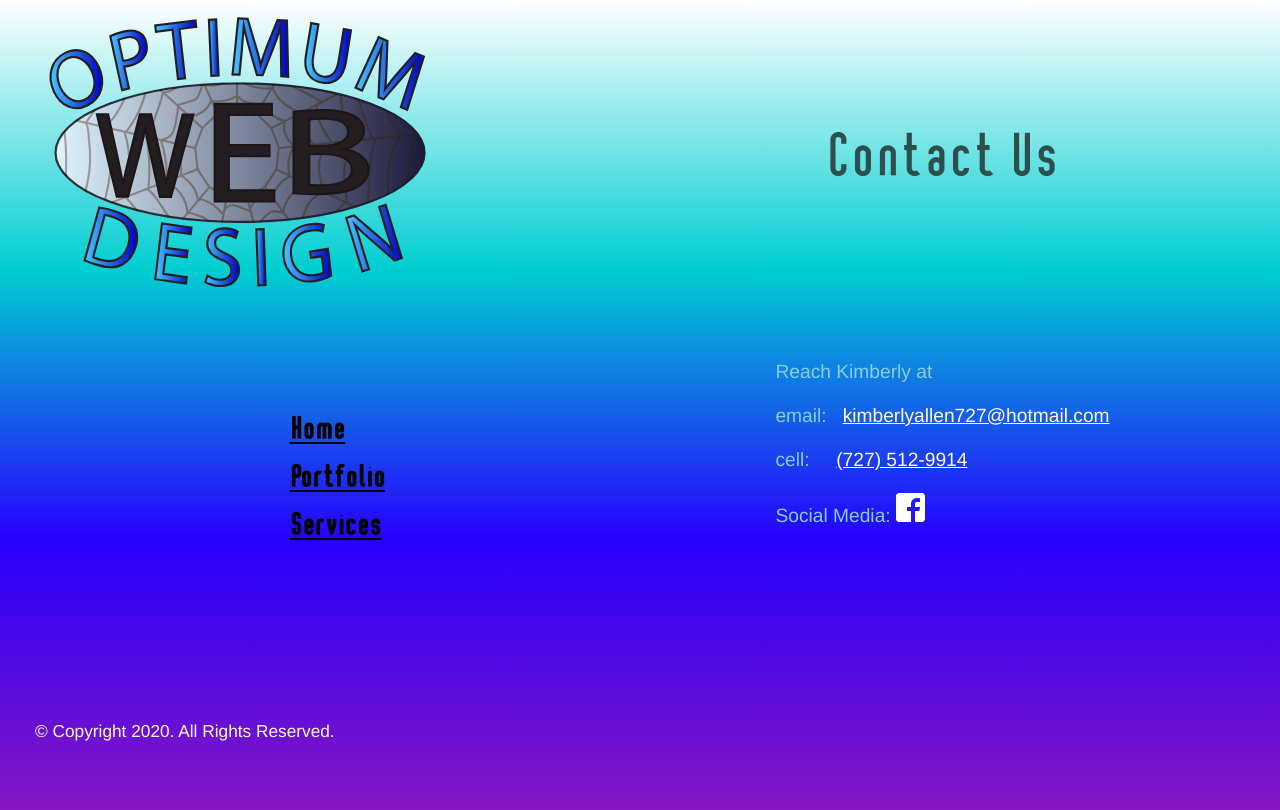
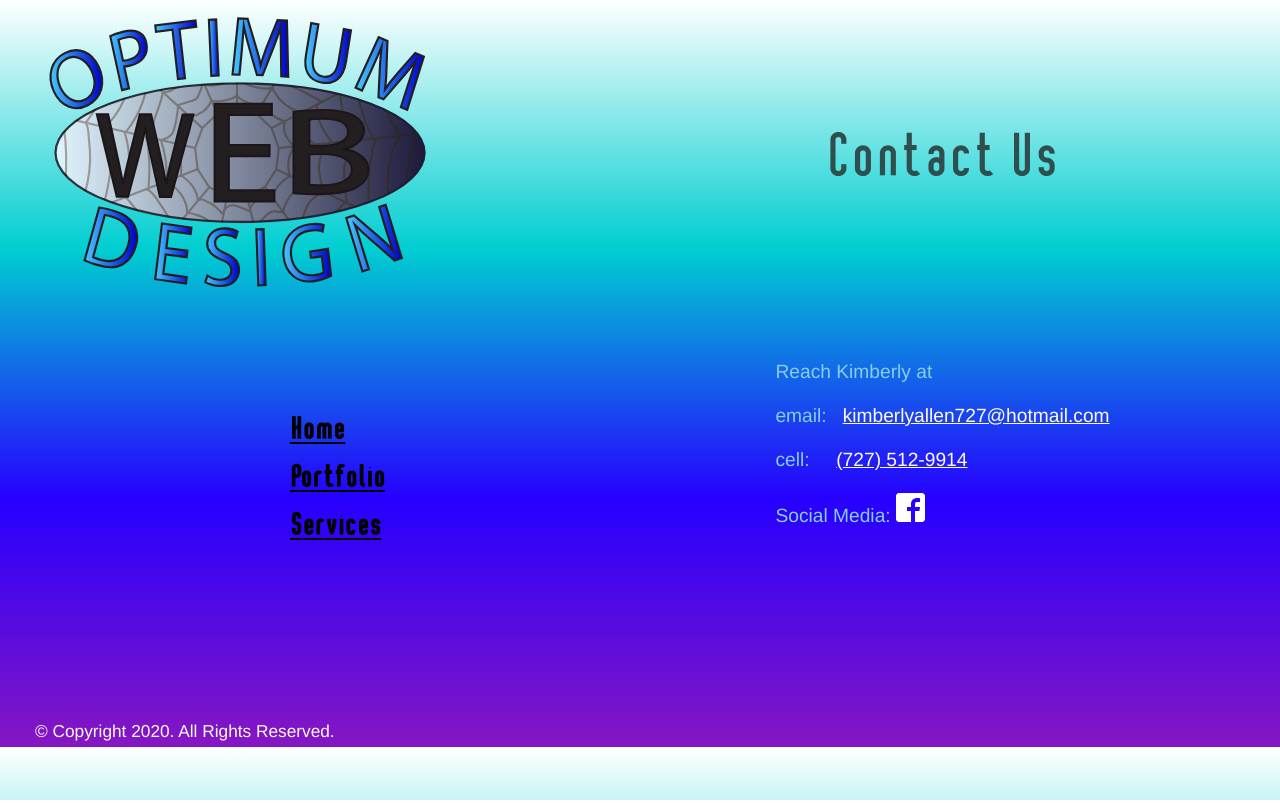
Before and after one commit to kimberlyallen727/kimberlyallen727.github.io, a plain HTML site: page contact.html in a window 1280 px wide. Drawn offline with nearby package versions, Linux system fonts and the light colour scheme.

Commit message:
gradient repeat fix

```diff
--- a/css/ConStyles.css
+++ b/css/ConStyles.css
@@ -12,7 +12,7 @@ body{
 	background: -o-repeating-linear-gradient(#FFFFFF, #00CED1, #2600FF, #8616C2);
 	background: -webkit-repeating-linear-gradient(#FFFFFF, #00CED1, #2600FF, #8616C2);
 	background: repeating-linear-gradient(#FFFFFF, #00CED1, #2600FF, #8616C2);
-	height: 100vh;
+	background-repeat: repeat-y;
 	}
 
 .hdg {
```
